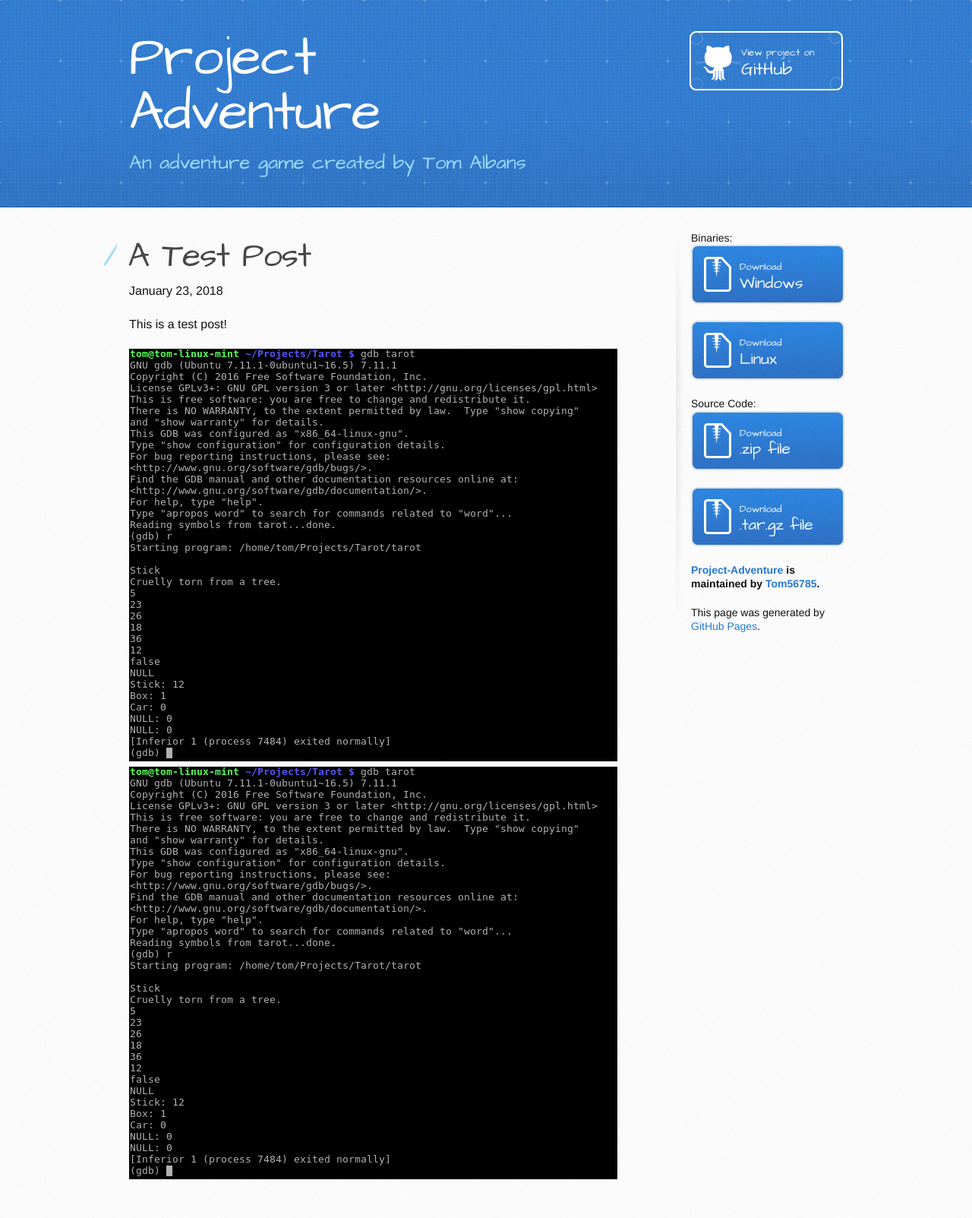
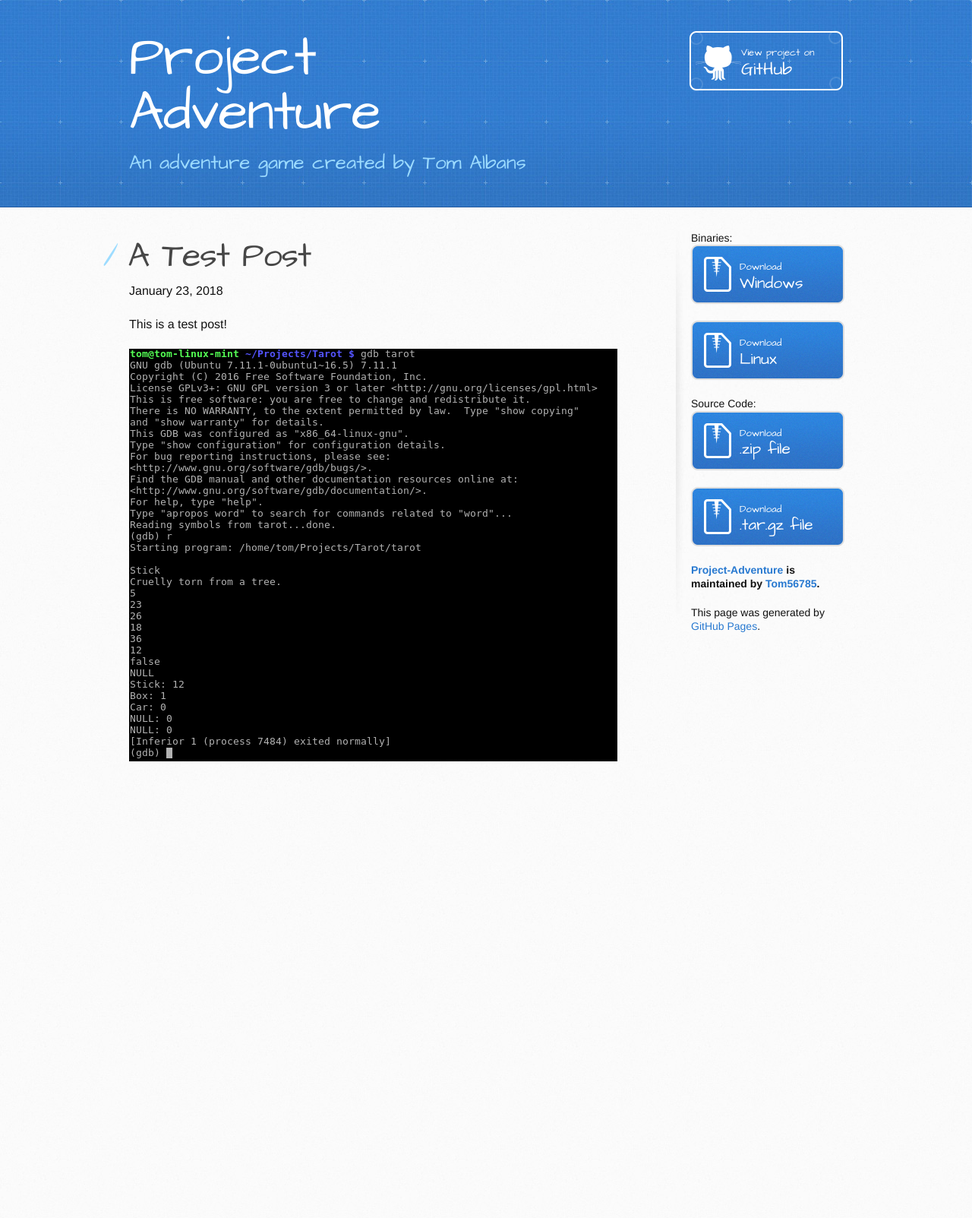
Before and after one commit to Tom56785/Project-Adventure, a Jekyll site: the page built from _posts/2018-01-23-test-post.md, in a window 1280 px wide. Shown: the whole page at 76% size. Built offline with Jekyll 4.4.1, drawn with Linux system fonts in a browser that asks for light colours; some web fonts are replaced; after the commit the page ends 1053 px from its top, so only the background shows below that.

Commit message:
Fixed images showing properly

```diff
--- a/_posts/2018-01-23-test-post.md
+++ b/_posts/2018-01-23-test-post.md
@@ -7,4 +7,3 @@
 This is a test post!
 
 ![Proof of Concept](https://{{ site.url }}{{ site.baseurl }}/assets/images/inventory-proof-of-concept.png)
-![Proof of Concept](https://tom56785.github.io/Project-Adventure/assets/images/inventory-proof-of-concept.png)
```
